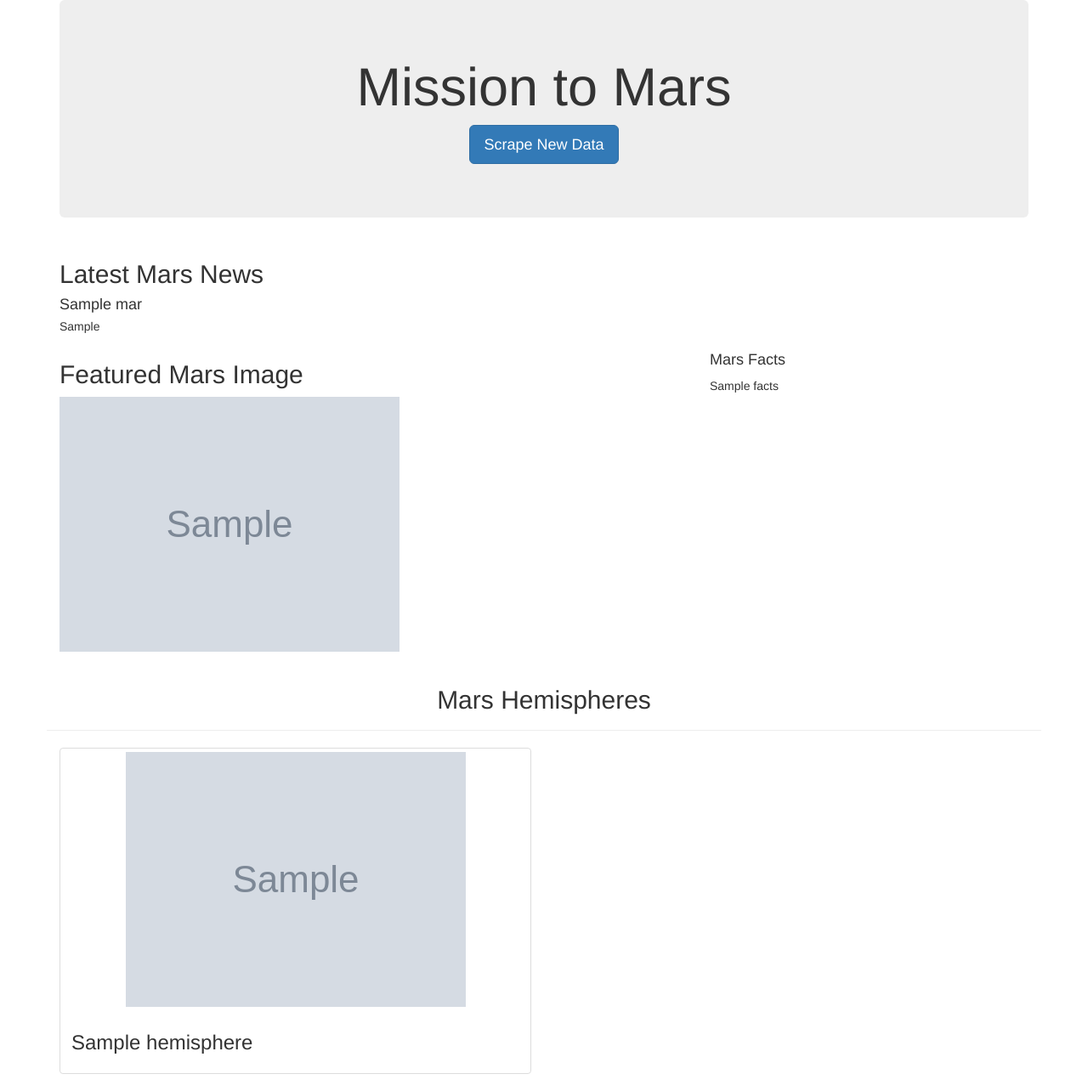
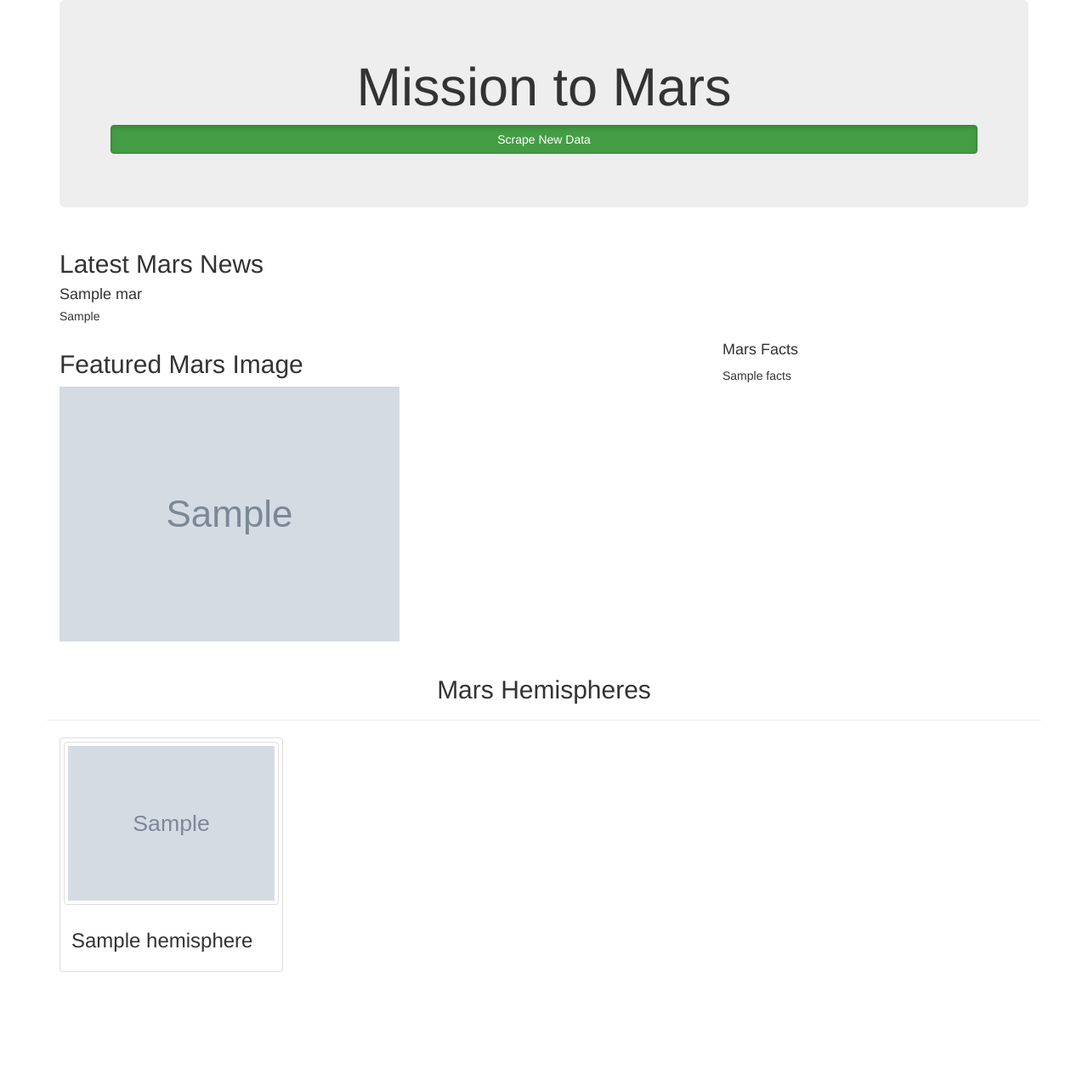
Before and after one commit to anupoonja/Mission-to-Mars, a Flask app: page / in a window 1280 px wide. Shown: the whole page at 85% size. After the commit the page ends 1144 px from the top, so only its background shows below. Run offline with Flask 2, Linux system fonts and the light colour scheme; grey boxes marked "Sample" are stand-in pictures; a database or web service that is not in the repository returns one stand-in record (values such as "Sample title"); some libraries are stand-ins or nearby versions.

Commit message:
Module 10 - Challenge

```diff
--- a/templates/index.html
+++ b/templates/index.html
@@ -16,7 +16,7 @@
       <div class="jumbotron text-center">
         <h1>Mission to Mars</h1>
         <!-- Add a button to activate scraping script -->
-        <p><a class="btn btn-primary btn-lg" href="/scrape" role="button">Scrape New Data</a></p>
+        <p><a class="btn btn-success btn-block active" href="/scrape" role="button">Scrape New Data</a></p>
       </div>
 
       <!-- Add section for Mars News -->
@@ -47,9 +47,11 @@
 
         <div class="col-md-4">
           <!-- Mars Facts -->
-          <div class="row" id="mars-facts">
-            <h4>Mars Facts</h4>
-            {{ mars.facts | safe }}
+          <div class="table-responsive">
+            <table class="table table-striped" id="mars-facts">
+              <h4>Mars Facts</h4>
+              {{ mars.facts | safe }}
+            </table>
           </div>
         </div>
       </div>
@@ -61,11 +63,11 @@
         </div>
 
         {% for hemisphere in mars.hemispheres %}
-        <div class="col-md-6">
+        <div class="col-md-3">
           <div class="thumbnail">
             <img
                src="{{hemisphere.image_url | default('static/images/error.png', true)}}"
-               class="img-responsive"
+               class="img-thumbnail"
                alt="Responsive image">
             <div class="caption">
               <h3>{{hemisphere.title}}</h3>
```
